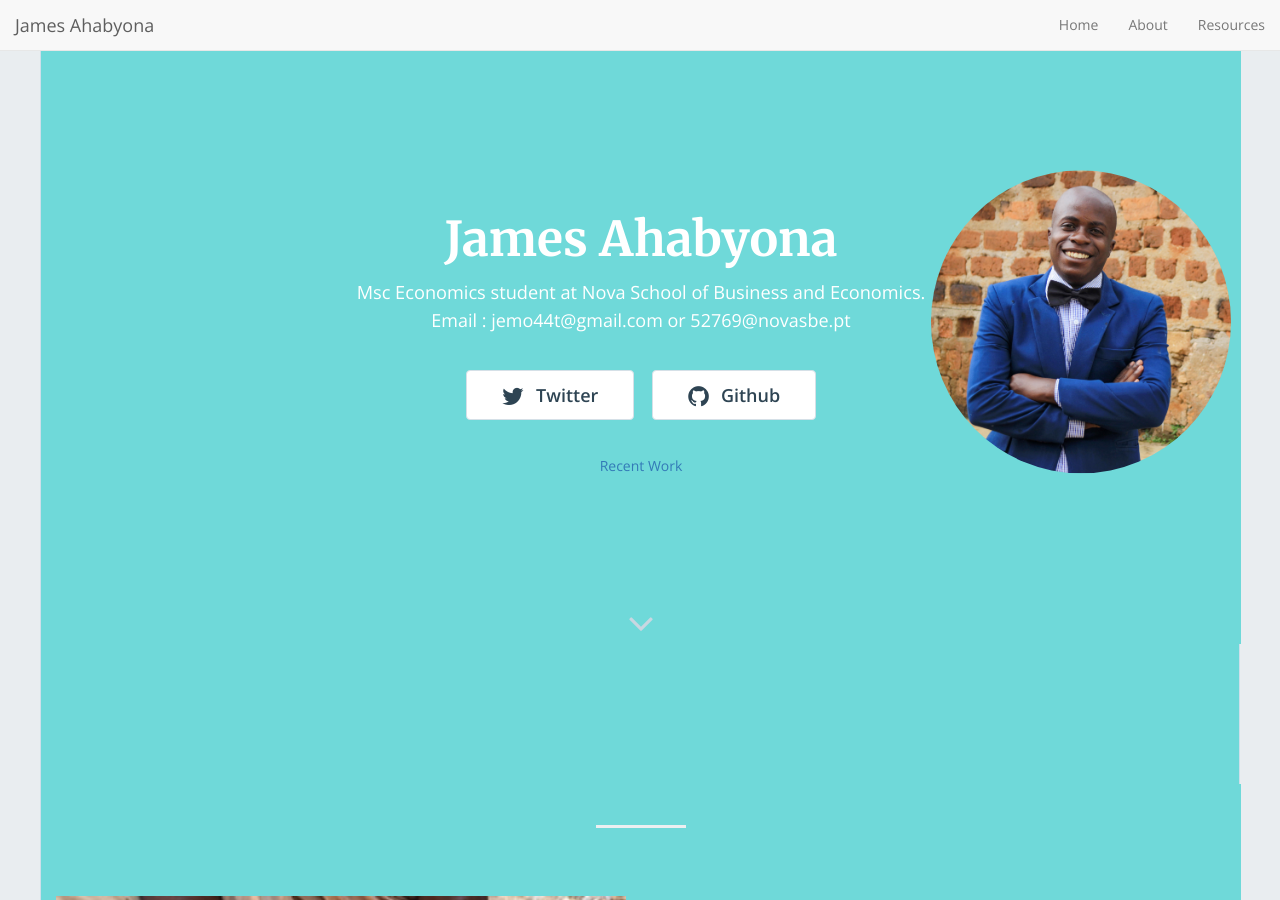
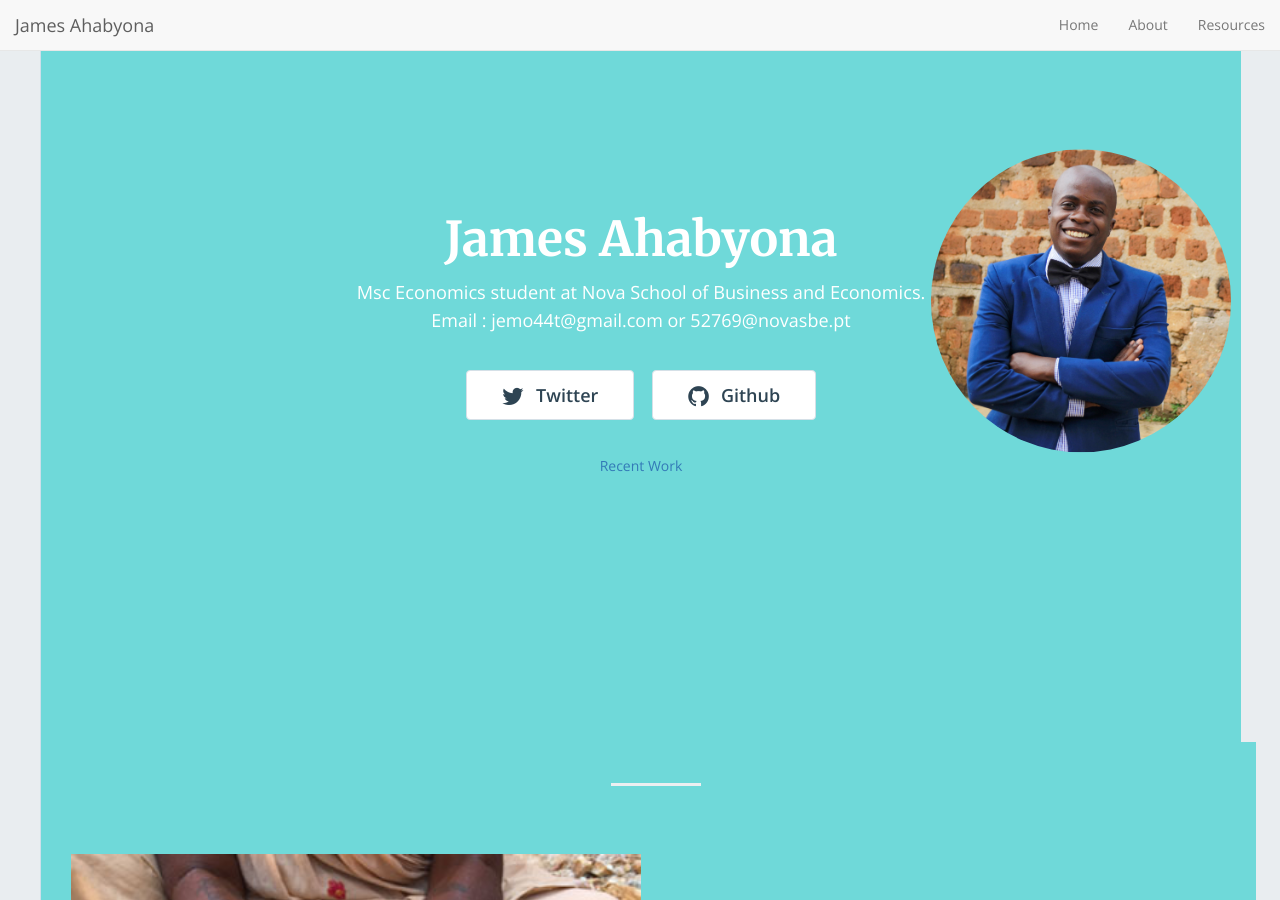
Before and after one commit to mariaelenaguer/mariaelenaguer.github.io, a Jekyll site: the page built from index.html, in a window 1280 px wide and 900 px high. Built offline with Jekyll 4.4.1, drawn with Linux system fonts in a browser that asks for light colours; nearby versions of some CDN libraries; the list of posts is cut into pages by our own code.

Commit message:
Update home-hero.html

```diff
--- a/_includes/home-hero.html
+++ b/_includes/home-hero.html
@@ -96,12 +96,6 @@
 
         </div>
 
-      </div>
-
-      <a class="section-jump text-center" href="#portfolio">
-        <i class="fa fa-angle-down fa-3x"></i>
-      </a>
-
     </div>
 
   </div>
```
